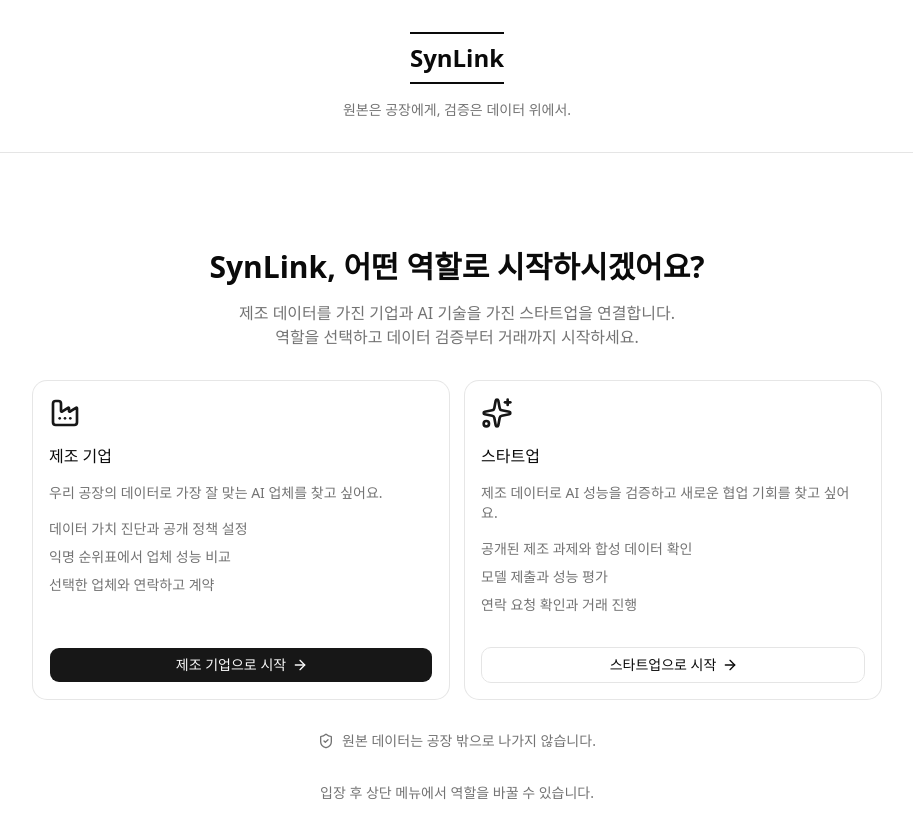
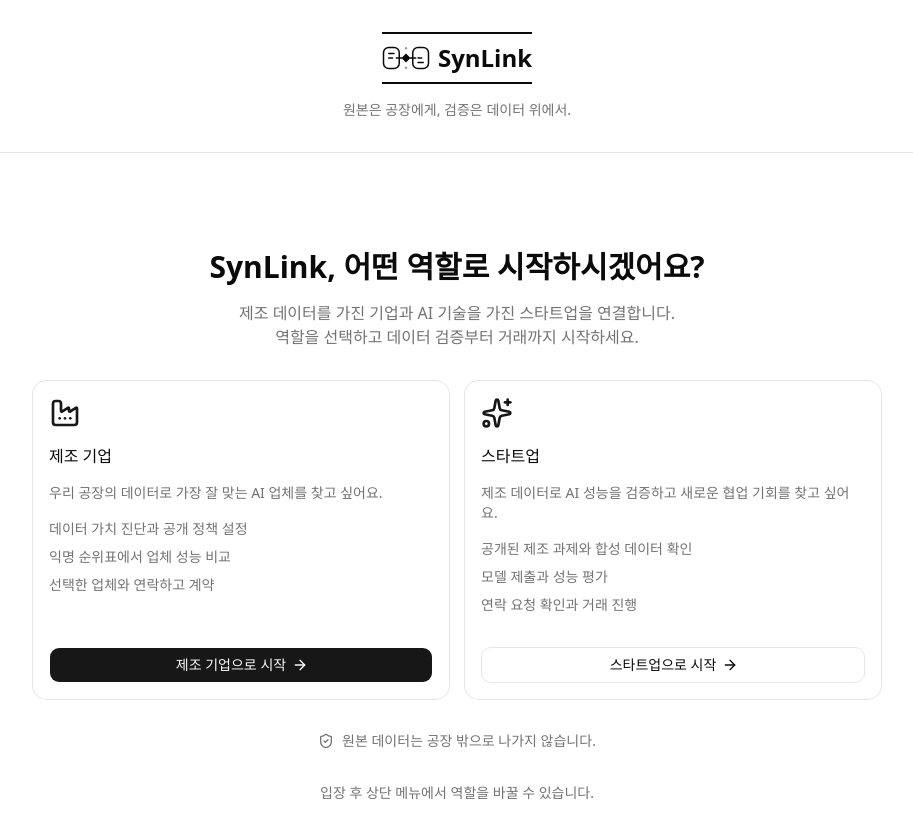
Before and after one commit to OracleHackerthon/data-platform, a Next.js app in the folder web/: page / in a window 1280 px wide. Shown: the top 838 px of the page, without its empty margins (183-1096 px from the left). Built offline with nearby package versions, Linux system fonts and the light colour scheme.

Commit message:
feat: 합성 데이터로 기업을 연결하는 SynLink 아이콘 추가

```diff
--- a/web/components/role/role-toggle.tsx
+++ b/web/components/role/role-toggle.tsx
@@ -6,6 +6,7 @@
 import { Button } from "@/components/ui/button";
 import { Select, SelectContent, SelectGroup, SelectItem, SelectTrigger, SelectValue } from "@/components/ui/select";
 import { useRole } from "./role-provider";
+import { SynLinkMark } from "./synlink-mark";
 import { cn } from "@/lib/utils";
 import type { Role } from "@/lib/types";
 
@@ -29,7 +30,7 @@
   }
   return <div className="flex w-full flex-col gap-8">
     <div className="flex flex-col items-center gap-4 text-center">
-      <Link href="/" className="border-y-2 border-foreground py-2 text-2xl font-semibold">SynLink</Link>
+      <Link href="/" aria-label="SynLink 홈" title="합성 데이터로 검증의 병목을 풀고 기업을 연결합니다" className="flex items-center gap-2 border-y-2 border-foreground py-2 text-2xl font-semibold"><SynLinkMark />SynLink</Link>
       <p className="text-sm text-muted-foreground">원본은 공장에게, 검증은 데이터 위에서.</p>
     </div>
     {path !== "/" && <div className="flex flex-wrap items-center justify-between gap-4">
--- /dev/null
+++ b/web/components/role/synlink-mark.tsx
@@ -0,0 +1,11 @@
+// 양쪽 기업의 경계 안에 원본을 두고, 가운데 합성 데이터로 연결한다.
+export function SynLinkMark() {
+  return <svg viewBox="0 0 64 40" fill="none" className="h-8 w-12 shrink-0" aria-hidden="true" focusable="false">
+    <rect x="2" y="6" width="21" height="28" rx="7" stroke="currentColor" strokeWidth="2" />
+    <rect x="41" y="6" width="21" height="28" rx="7" stroke="currentColor" strokeWidth="2" />
+    <path d="M9 14h7M9 20h5M48 20h5M48 26h7" stroke="currentColor" strokeWidth="2" strokeLinecap="round" />
+    <path d="M19 20h7m12 0h7" stroke="currentColor" strokeWidth="2" strokeLinecap="round" />
+    <path d="m32 14 6 6-6 6-6-6 6-6Z" fill="currentColor" />
+    <path d="m32 5 2 2-2 2-2-2 2-2Zm0 26 2 2-2 2-2-2 2-2Z" fill="currentColor" opacity=".45" />
+  </svg>;
+}
```
